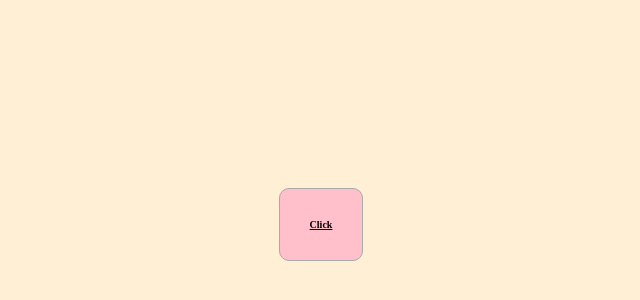
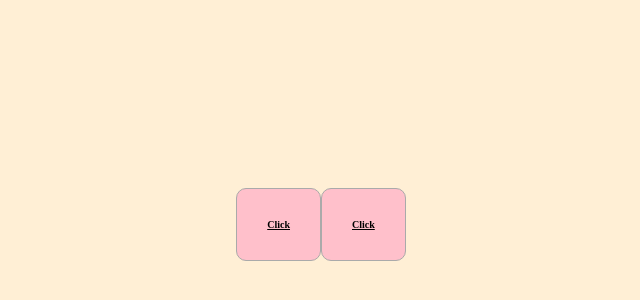
Before and after one commit to zsphinxyz/zsphinxnetlify, a plain HTML site: page index.html in a window 1280 px wide. Shown: the part 184-484 px from the top of the page, without its empty margins (327-967 px from the left). Drawn offline with Linux system fonts and the light colour scheme.

Commit message:
Update index.html

```diff
--- a/index.html
+++ b/index.html
@@ -24,5 +24,6 @@
    </head>
   <body>
     <a href='https://www.youtube.com/watch?v=dQw4w9WgXcQ'>  Click </a>
+    <a href='https://youtu.be/dQw4w9WgXcQ?t=3'>  Click </a>
   </body>
 </html>
```
